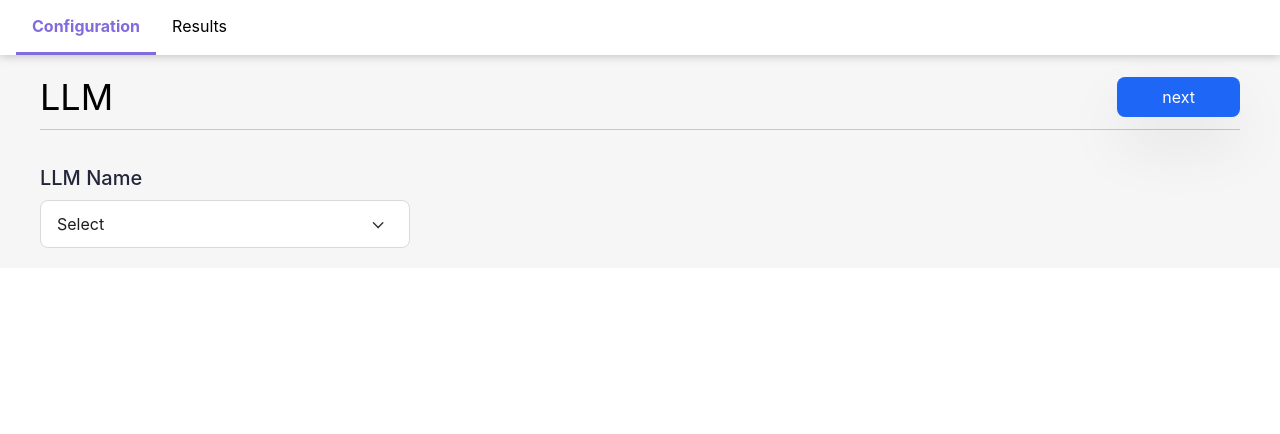
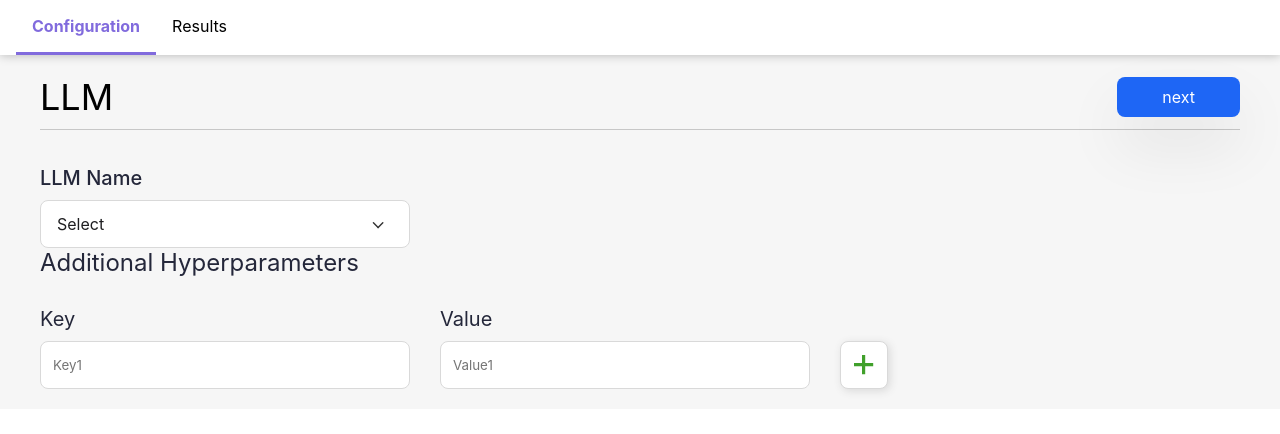
Before and after one commit to geodes-sms/PromptSLR, a React (Create React App) app in the folder front/: page / in a window 1280 px wide. Shown: the top 434 px of the page. Built offline with nearby package versions, Linux system fonts and the light colour scheme; a web font is replaced by a local one.

Commit message:
Add AddableKeyValueInput

```diff
--- /dev/null
+++ b/front/src/components/AddableKeyValueInput/AddableKeyValueInput.tsx
@@ -0,0 +1,79 @@
+import React, { useEffect, useState } from "react";
+import "./styles.scss";
+import TextInput from "../TextInput/TextInput";
+import SVGIcon from "../SVGIcon/SVGIcon";
+
+const AddableKeyValueInput = (props: { title: string }) => {
+  const [data, setData] = useState([
+    { key: "", value: "", id: crypto.randomUUID() },
+  ]);
+
+  const updateData = (
+    updatedIndex: number,
+    updatedKey: "key" | "value",
+    text: string
+  ) => {
+    const newData = [...data];
+    newData[updatedIndex][updatedKey] = text;
+    setData(newData);
+  };
+
+  const addField = () => {
+    const newData = [...data];
+    newData.push({ key: "", value: "", id: crypto.randomUUID() });
+    setData(newData);
+  };
+
+  const removeField = (index: number) => {
+    const newData = [...data];
+    newData.splice(index, 1);
+    setData(newData);
+  };
+
+  useEffect(() => {
+    console.log("*** data changed:", data);
+  }, [JSON.stringify(data)]);
+
+  const renderKeyValuePairInput = (index: number) => {
+    return (
+      <div className="addable-inputs__row" key={data[index].id}>
+        <TextInput
+          label={"Key"}
+          value={data[index].key}
+          setValue={(text) => updateData(index, "key", text)}
+          placeholder={`Key${index + 1}`}
+        />
+        <TextInput
+          label={"Value"}
+          value={data[index].value}
+          setValue={(text) => updateData(index, "value", text)}
+          placeholder={`Value${index + 1}`}
+        />
+        {data.length > 1 ? (
+          <div
+            className="addable-inputs__modify-btn"
+            onClick={() => removeField(index)}
+          >
+            <SVGIcon name="minus" width={"20"} height={"20"} fill={"#D20F39"} />
+          </div>
+        ) : null}
+        {index === data.length - 1 ? (
+          <div className="addable-inputs__modify-btn" onClick={addField}>
+            <SVGIcon name="plus" width={"20"} height={"20"} fill={"#40A02B"} />
+          </div>
+        ) : null}
+      </div>
+    );
+  };
+
+  return (
+    <div className="addable-inputs">
+      <p className="addable-inputs__title">{props.title}</p>
+      {data.map((item, i) => {
+        return renderKeyValuePairInput(i);
+      })}
+    </div>
+  );
+};
+
+export default AddableKeyValueInput;
--- /dev/null
+++ b/front/src/components/AddableKeyValueInput/styles.scss
@@ -0,0 +1,35 @@
+.addable-inputs {
+  display: flex;
+  flex-direction: column;
+
+  &__title {
+    font-size: 24px;
+    color: #24273a;
+  }
+
+  &__row {
+    display: flex;
+    flex-direction: row;
+    align-items: center;
+    gap: 30px;
+    margin-top: 30px;
+  }
+
+  &__modify-btn {
+    width: 48px;
+    height: 48px;
+    border-radius: 8px;
+    border: 1px solid #d9d9d9;
+    background-color: #fff;
+    box-shadow: 2px 2px 9px #d9d9d9;
+
+    display: flex;
+    align-items: center;
+    justify-content: center;
+    align-self: flex-end;
+
+    margin-right: -15px;
+
+    cursor: pointer;
+  }
+}
--- a/front/src/components/LLMConfiguration/LLMConfiguration.tsx
+++ b/front/src/components/LLMConfiguration/LLMConfiguration.tsx
@@ -4,6 +4,7 @@ import Button from "../Button/Button";
 import DropdownSelector from "../DropdownSelector/DropdownSelector";
 import TextInput from "../TextInput/TextInput";
 import LLMForm from "../LLMForm/LLMForm";
+import AddableKeyValueInput from "../AddableKeyValueInput/AddableKeyValueInput";
 
 const LLMConfiguration = () => {
   const [step, setStep] = useState(1);
@@ -89,6 +90,7 @@ const LLMConfiguration = () => {
         customUrl={customUrl}
         setCustomUrl={setCustomUrl}
       />
+      <AddableKeyValueInput title="Additional Hyperparameters" />
     </div>
   );
 };
```
